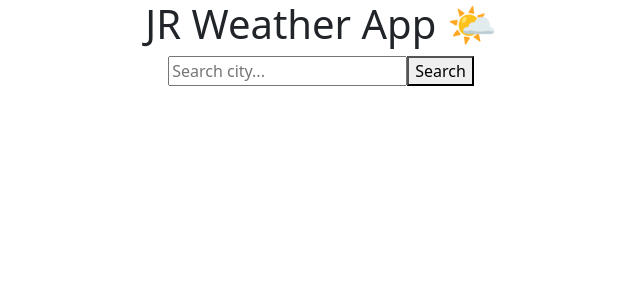
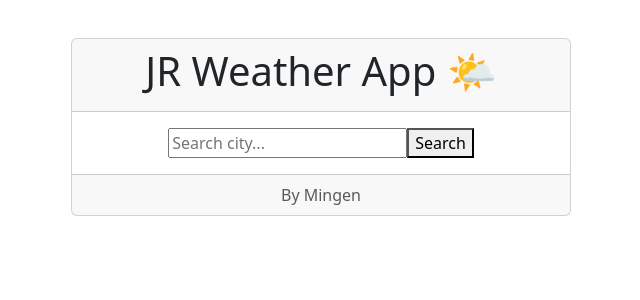
Before and after one commit to Mingen-Xiao/weather-app-react, a React (Create React App) app in the folder weather-app-react/: page / in a window 1280 px wide. Shown: the top 300 px of the page, without its empty margins (319-959 px from the left). Built offline with nearby package versions, Linux system fonts and the light colour scheme; the HTML template or start-up script is replaced by a standard one.

Commit message:
apply bootstrap to fit the styling

```diff
--- a/weather-app-react/src/components/Weather/Weather.css
+++ b/weather-app-react/src/components/Weather/Weather.css
@@ -0,0 +1,4 @@
+.weather-container {
+    width: 500px;
+    margin: 38px auto auto;
+}
--- a/weather-app-react/src/components/Weather/Weather.js
+++ b/weather-app-react/src/components/Weather/Weather.js
@@ -1,8 +1,8 @@
 import './Weather.css';
 import {useState} from 'react';
-import { fetchWeatherByCity } from '../../services/weatherService';
 import WeatherResult from './WeatherResult/WeatherResult';
 import SearchCity from './SearchCity/SearchCity';
+import Card from 'react-bootstrap/Card';
 
 // main function
 const Weather = () => {
@@ -14,15 +14,23 @@ const Weather = () => {
 
 
 
-
     return (
-        <div>
-            <h1>JR Weather App 🌤</h1>
-            <SearchCity search={onSearch}/>
-            {/* 以下语法=：weather ? <WeatherResult weather={weather}/> : null */}
-            {/* 即：只有weather为true才返回后面的，否则返回null */}
-            {weather && <WeatherResult weather={weather}/>}
-        </div>
+        <>
+            <Card className="text-center weather-container">
+                <Card.Header>
+                    <h1>
+                        JR Weather App 🌤
+                    </h1>
+                </Card.Header>
+                <Card.Body>
+                    <SearchCity search={onSearch}/>
+                    {/* 以下语法=：weather ? <WeatherResult weather={weather}/> : null */}
+                    {/* 即：只有weather为true才返回后面的，否则返回null */}
+                    {weather && <WeatherResult weather={weather}/>}
+                </Card.Body>
+                <Card.Footer className="text-muted">By Mingen</Card.Footer>
+            </Card>
+        </>
     );
 }
 
```
